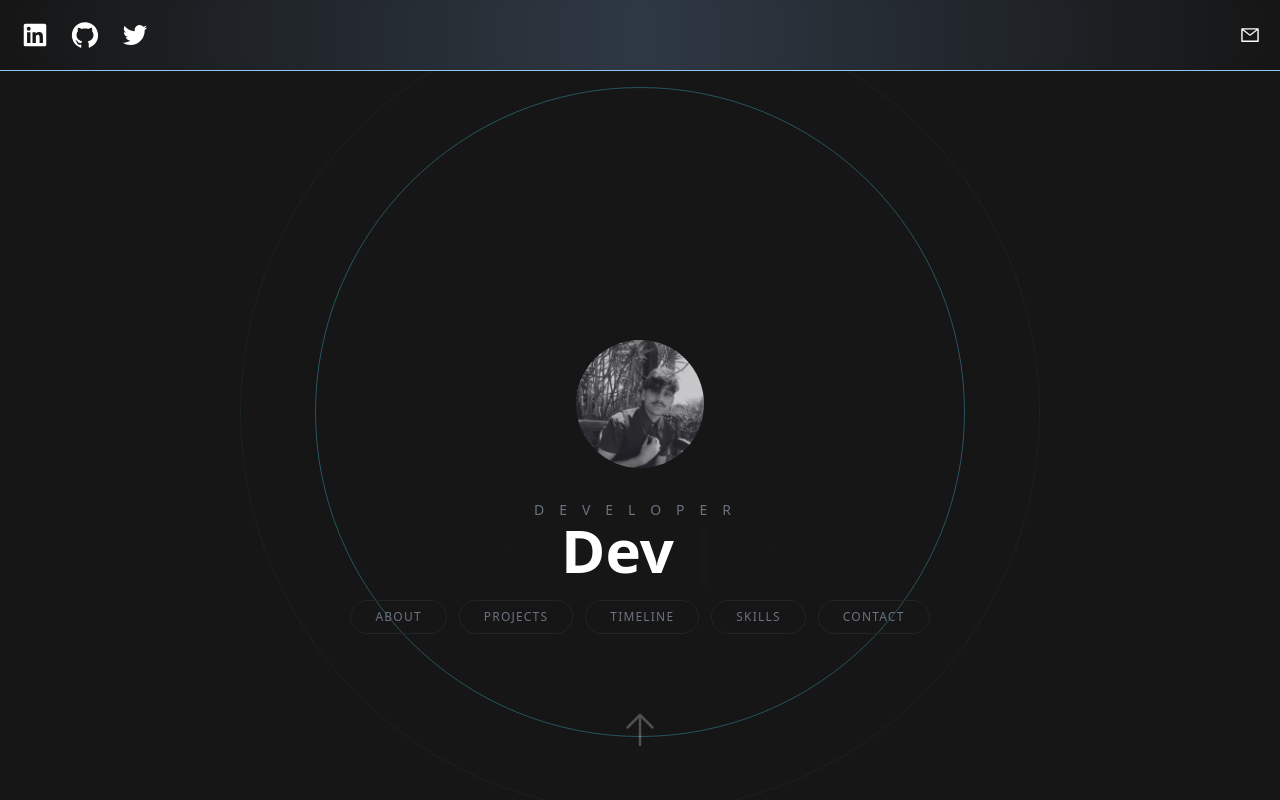
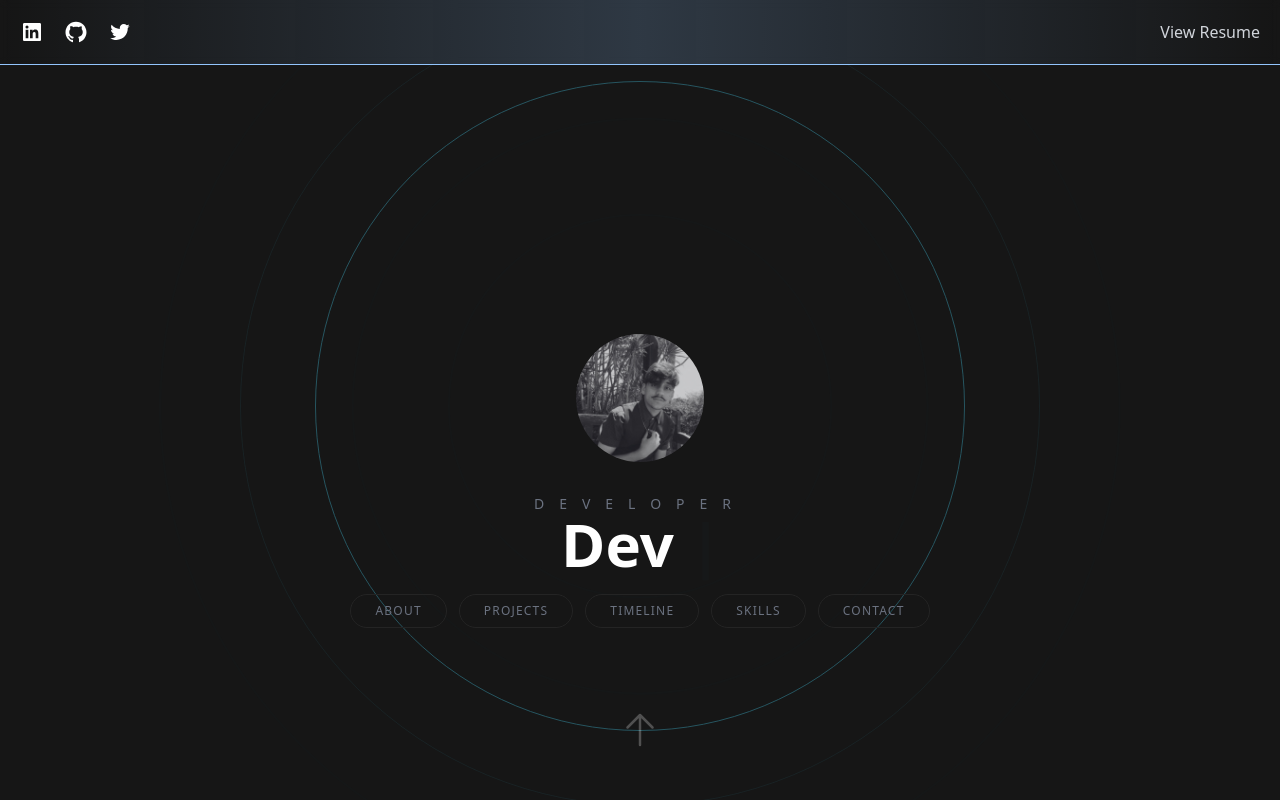
Before and after one commit to ugabb/Portifolio-Dark, a Next.js app: page / in a window 1280 px wide. Built offline with nearby package versions, Linux system fonts and the light colour scheme; some icons are missing.

Commit message:
feat: update ContactMe and add resume download button

```diff
--- a/src/components/ContactMe.tsx
+++ b/src/components/ContactMe.tsx
@@ -76,12 +76,6 @@ const ContactMe = (props: Props) => {
               <EnvelopeIcon className="text-[#45c7e5] h-7 w-7 animate-pulse" />
             }
           />
-          <ContactMeInfo
-            title="Brasília - DF"
-            icon={
-              <MapPinIcon className="text-[#45c7e5] h-7 w-7 animate-pulse" />
-            }
-          />
         </div>
 
         <form ref={form} onSubmit={handleSubmit(onSubmit)} className="flex flex-col space-y-2 w-fit  mx-auto">
--- a/src/components/Header.tsx
+++ b/src/components/Header.tsx
@@ -33,13 +33,13 @@ function Header({ }: Props) {
 
           <div className="flex gap-5">
             <Link href="https://www.linkedin.com/in/ugab/" target="_blank">
-              <RiLinkedinBoxFill className="icons" size={30} />
+              <RiLinkedinBoxFill className="icons text-xl lg:text-2xl" />
             </Link>
             <Link href="https://github.com/ugabb" target="_blank">
-              <AiFillGithub className="icons" size={30} />
+              <AiFillGithub className="icons text-xl lg:text-2xl" />
             </Link>
             <Link href="https://twitter.com/uGabDev" target="_blank">
-              <AiOutlineTwitter className="icons" size={30} />
+              <AiOutlineTwitter className="icons text-xl lg:text-2xl" />
             </Link>
           </div>
         </motion.div>
@@ -60,12 +60,7 @@ function Header({ }: Props) {
           }}
           className="flex flex-row items-center gap-3 text-gray-300 cursor-pointer"
         >
-          <Link
-            className="uppercase md:inline-flex text-sm text-gray-400 "
-            href="#contact"
-          >
-            <AiOutlineMail className="icons" size={20} />
-          </Link>
+          <Link href={'/Currículo - Gabriel Silva Barros - Desenvolvedor.pdf'} className="hover:text-sky-300 hover:underline transition-all ease-in-out" target="_blank">View Resume</Link>
         </motion.div>
       </div>
 
```
